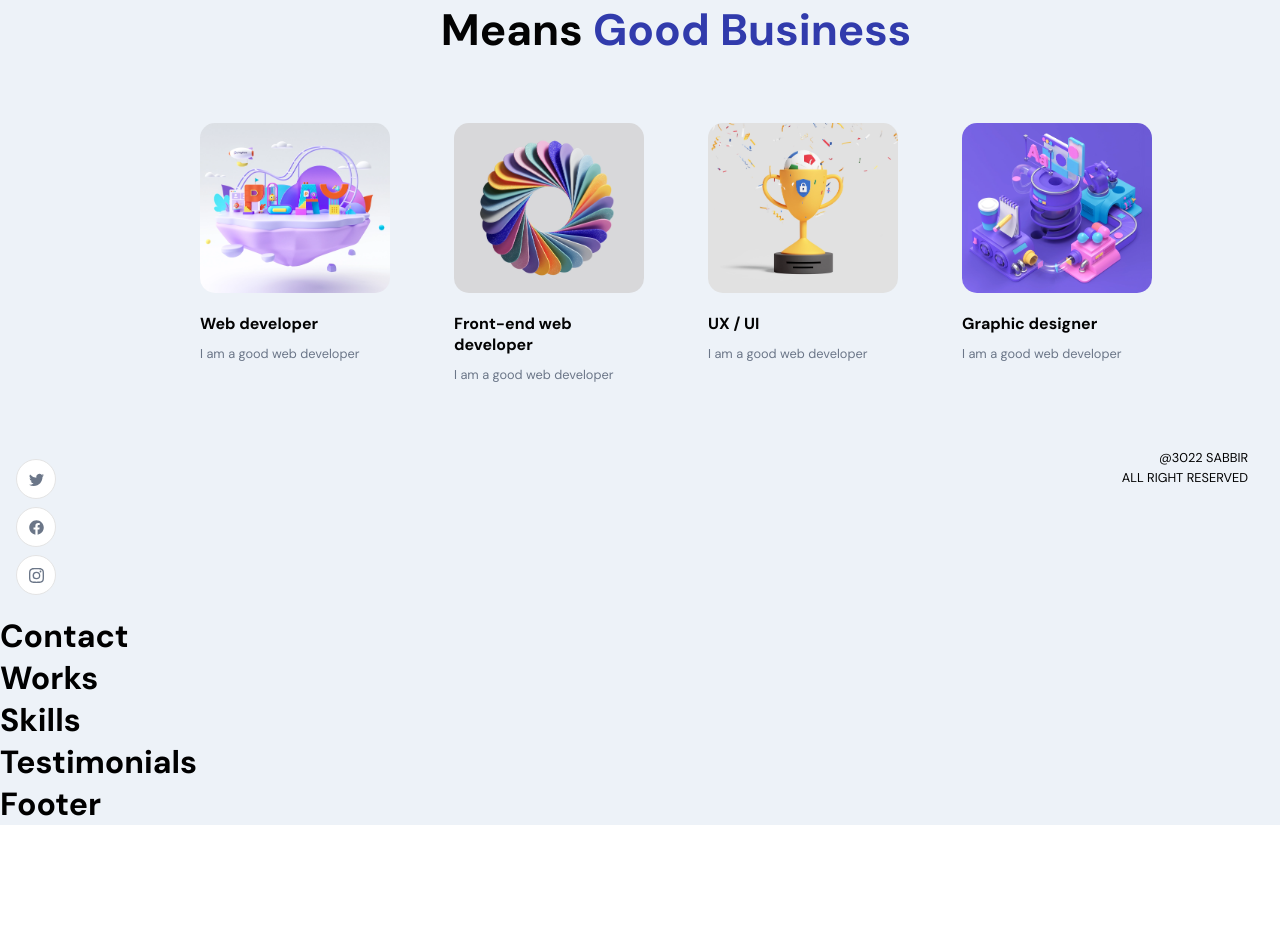
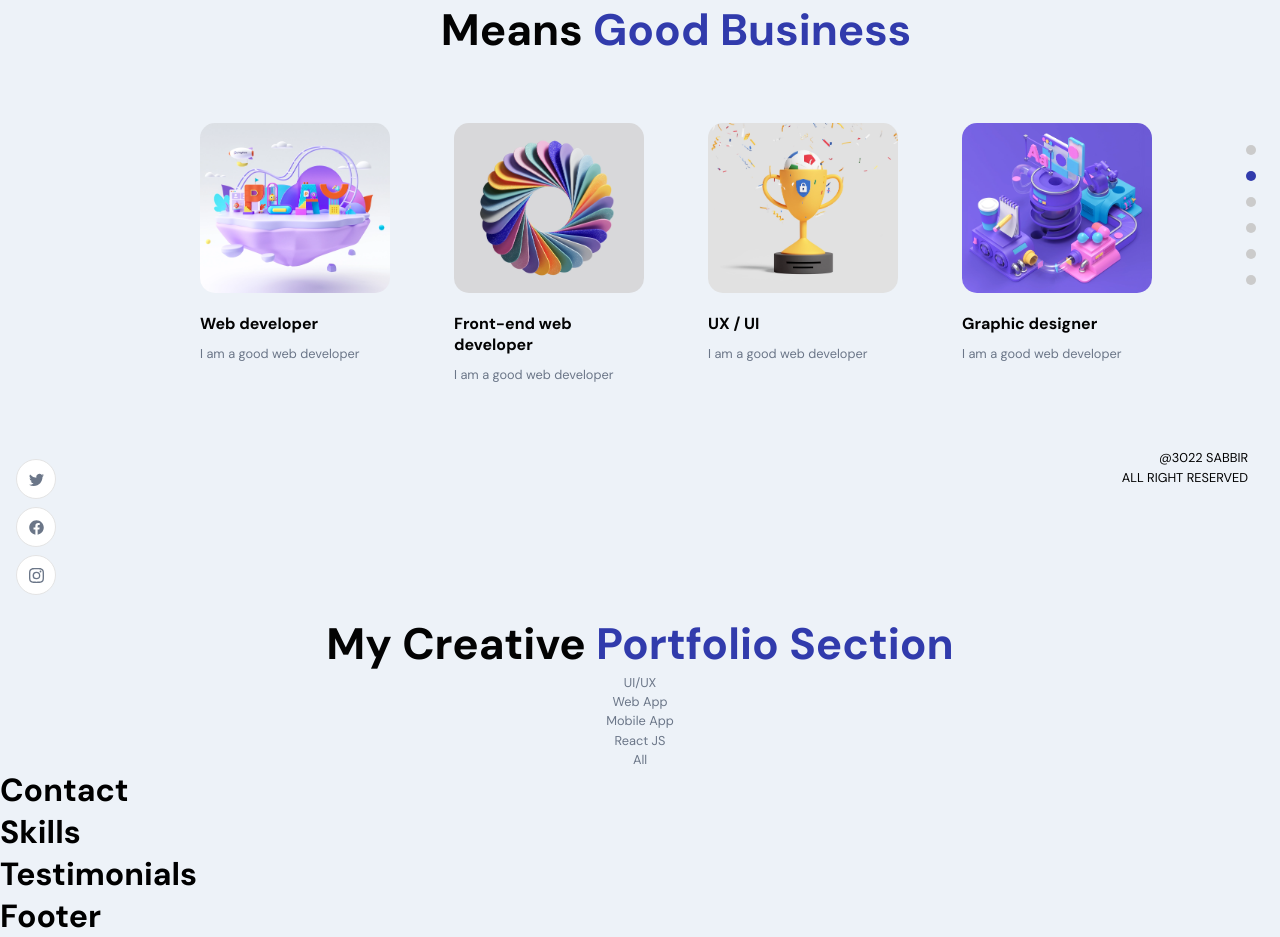
Before and after one commit to Sabbirfeni/Shabbir-portfolio, a React (Create React App) app: page / in a window 1280 px wide. Shown: the part 985-1922 px from the top of the page. Before the commit the page ends 1810 px from the top, so only its background shows below. Built offline with nearby package versions, Linux system fonts and the light colour scheme.

Commit message:
About section completed. State and effect created for work sections

```diff
--- a/src/App.css
+++ b/src/App.css
@@ -1,6 +1,7 @@
 .app {
   background-color: var(--primary-color);
   font-family: var(--font-base);
+  position: relative;
 }
 
 .app__whitebg {
--- a/src/App.js
+++ b/src/App.js
@@ -11,8 +11,8 @@ const App = () => {
       <Navbar />
       <Header />
       <About />
+      <Works />
       <Contact/>
-      <Works />
       <Skills />
       <Testimonials />
       <Footer />
--- a/src/App.scss
+++ b/src/App.scss
@@ -1,3 +1,4 @@
+
 .app {
     background-color: var(--primary-color);
     font-family: var(--font-base);
@@ -13,7 +14,7 @@
 
   .app__container {
     width: 100%;
-    height: 100vh;
+    min-height: 100vh;
 
     position: relative;
     display: flex;
--- a/src/container/Works/Works.jsx
+++ b/src/container/Works/Works.jsx
@@ -1,10 +1,58 @@
-import React from "react";
+import React, { useState, useEffect} from "react";
+import { AiFillEye, AiFillGithub } from 'react-icons/ai';
+import { motion } from 'framer-motion';
 
+import { AppWrap } from '../../wrapper';
+import { images } from '../../constants';
+// import { urlFor, client } from '../../client';
 import './Works.scss';
 
 const Works = () => {
+
+    const [activeFilter, setactiveFilter] = useState('All');
+    const [animateCard, setAnimateCard] = useState({y: 0, opacity: 1})
+
+    const works = [
+        {title: 'UI/UX developer', description: 'I am an expert UI/UX developer sing 2020', imageUrl: images.about03},
+        {title: 'Front-end developer', description: 'I am an expert front-end developer sing 2020', imageUrl: images.about03},
+        {title: 'React Native', description: 'I am an expert React Native developer sing 2020', imageUrl: images.about03},
+    ]
+
+    const handleWorkFilter = (item) => {
+
+    }
+
     return(
-        <h1>Works</h1>
+        <>
+            <h2 className="head-text">
+                My creative
+                <span> portfolio</span>
+                <span> section</span>
+            </h2>
+
+
+
+            <div className="app__work-filter">
+                {['UI/UX', 'Web App', 'Mobile App', 'React JS', 'All'].map((item, index) => (
+                <div
+                    href={`#${item}`}
+                    key={index}
+                    onClick={() => handleWorkFilter(item)}
+                    className={`app__work-filter-item app__flex p-text ${activeFilter === item ? 'item-active' : ''}`}
+                >
+                    {item}
+                </div>
+                ))}
+            </div>
+
+            <motion.div
+                animate={animateCard}
+                transition={{ duration: 0.5, delayChildren: 0.5 }}
+                className='app__work-portfolio'
+            >
+
+            </motion.div>
+        </>
     )
 };
 
--- a/src/wrapper/AppWrap.js
+++ b/src/wrapper/AppWrap.js
@@ -15,7 +15,7 @@ const AppWrap = (Components, idName, classNames) => function HOC() {
                     <p className="p-text">@3022 Sabbir</p>
                     <p className="p-text">All right reserved</p>
                 </div>
-
+                <NavigationDots active={idName} />
             </div>
 
         </div>
```
Also changed, not shown: 1 other file (tests, documents, lock files or other folders).
